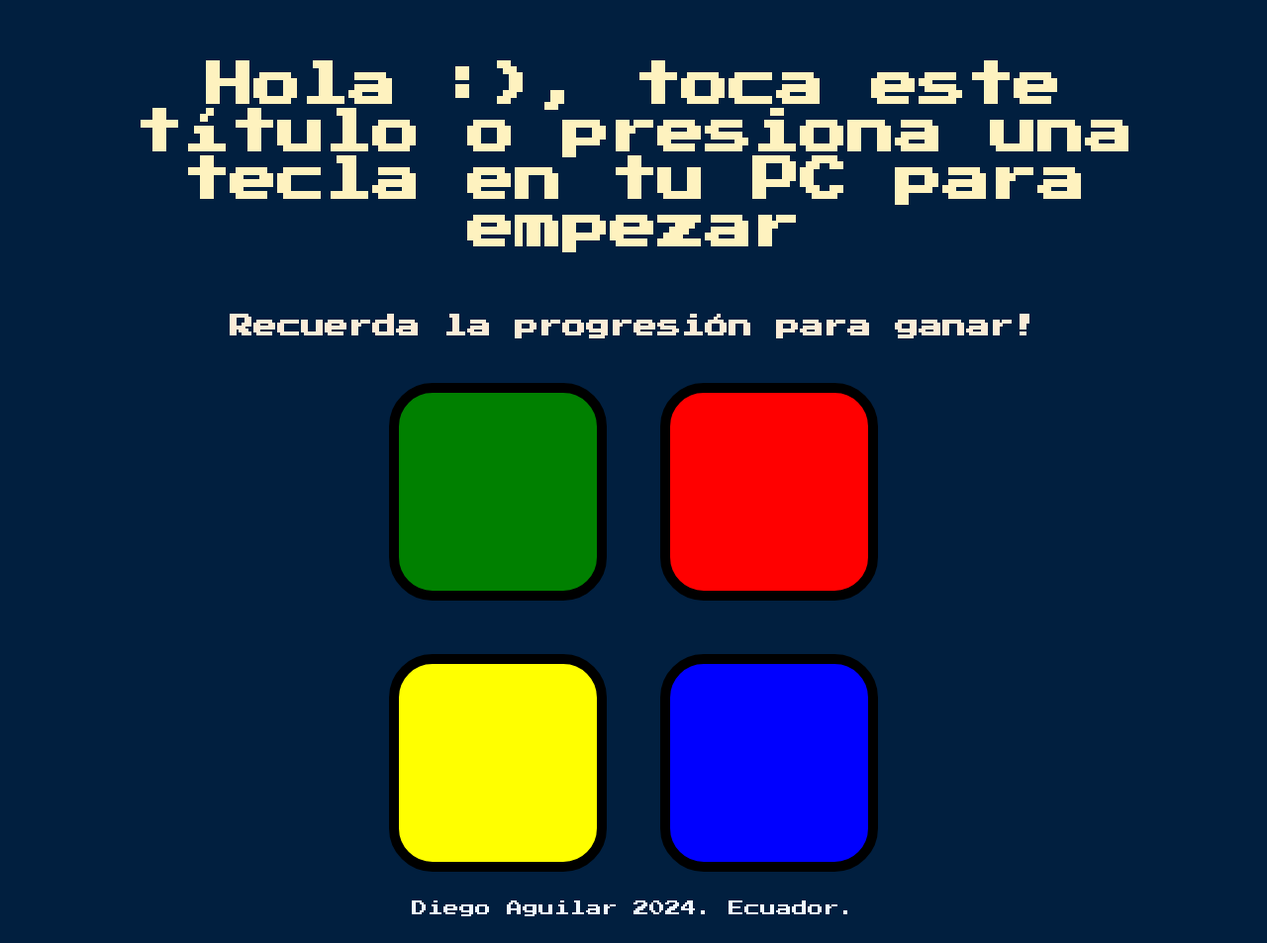
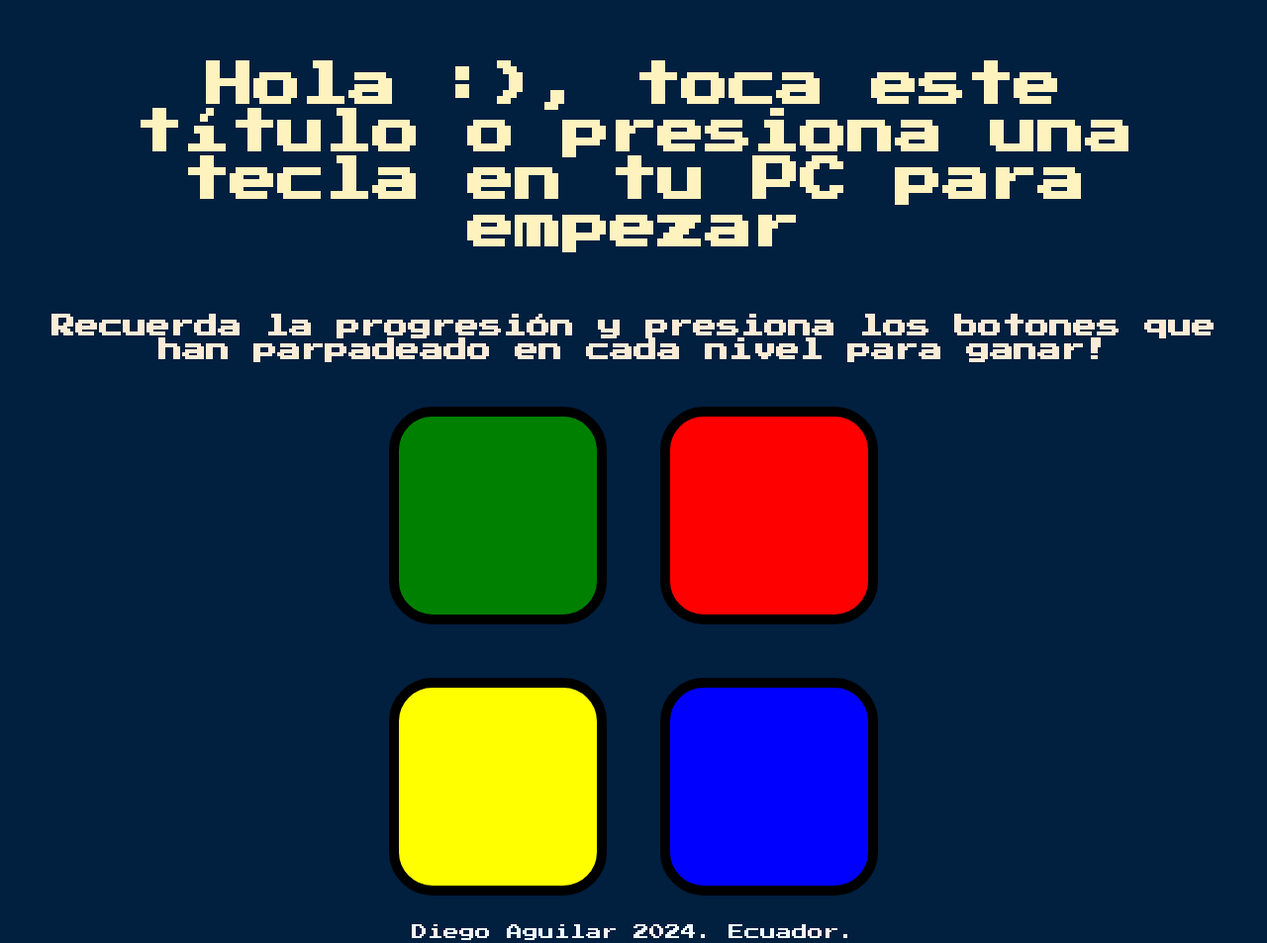
Before and after one commit to DIEGO84FER/Simon-Game-JS, a plain HTML site: page index.html in a window 1280 px wide. Shown: the whole page at 99% size. Drawn offline with nearby package versions, Linux system fonts and the light colour scheme.

Commit message:
Update index.html

```diff
--- a/index.html
+++ b/index.html
@@ -10,7 +10,7 @@
 
 <body>
   <h1 id="level-title">Hola :), toca este título o presiona una tecla en tu PC para empezar</h1>
-  <h2 class="instructions" style="color: antiquewhite; font-family: 'Press Start 2P', cursive;">Recuerda la progresión para ganar!</h2>
+  <h2 class="instructions" style="color: antiquewhite; font-family: 'Press Start 2P', cursive;">Recuerda la progresión y presiona los botones que han parpadeado en cada nivel para ganar!</h2>
   <div class="container">
     <div lass="row">
 
```
